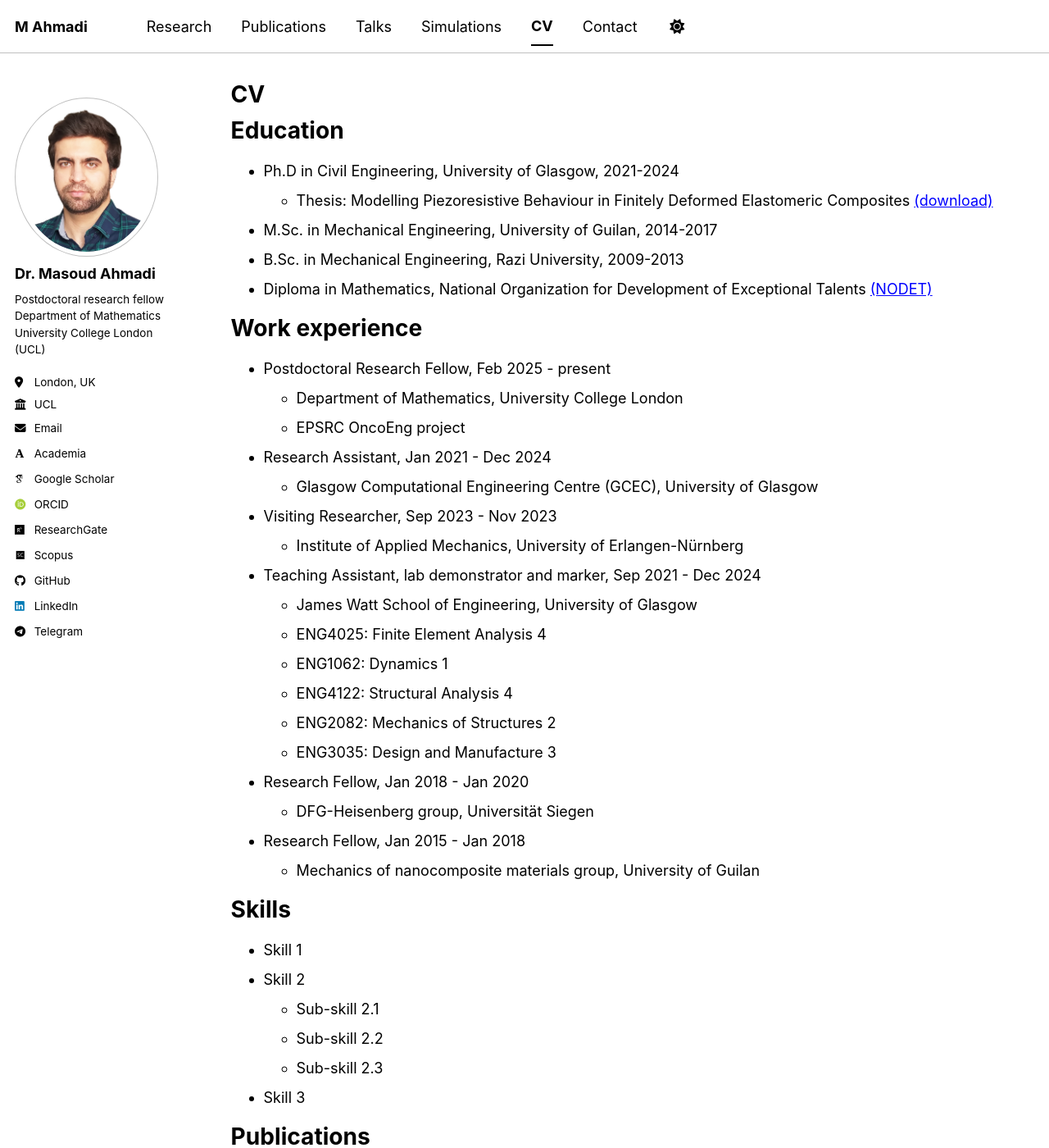
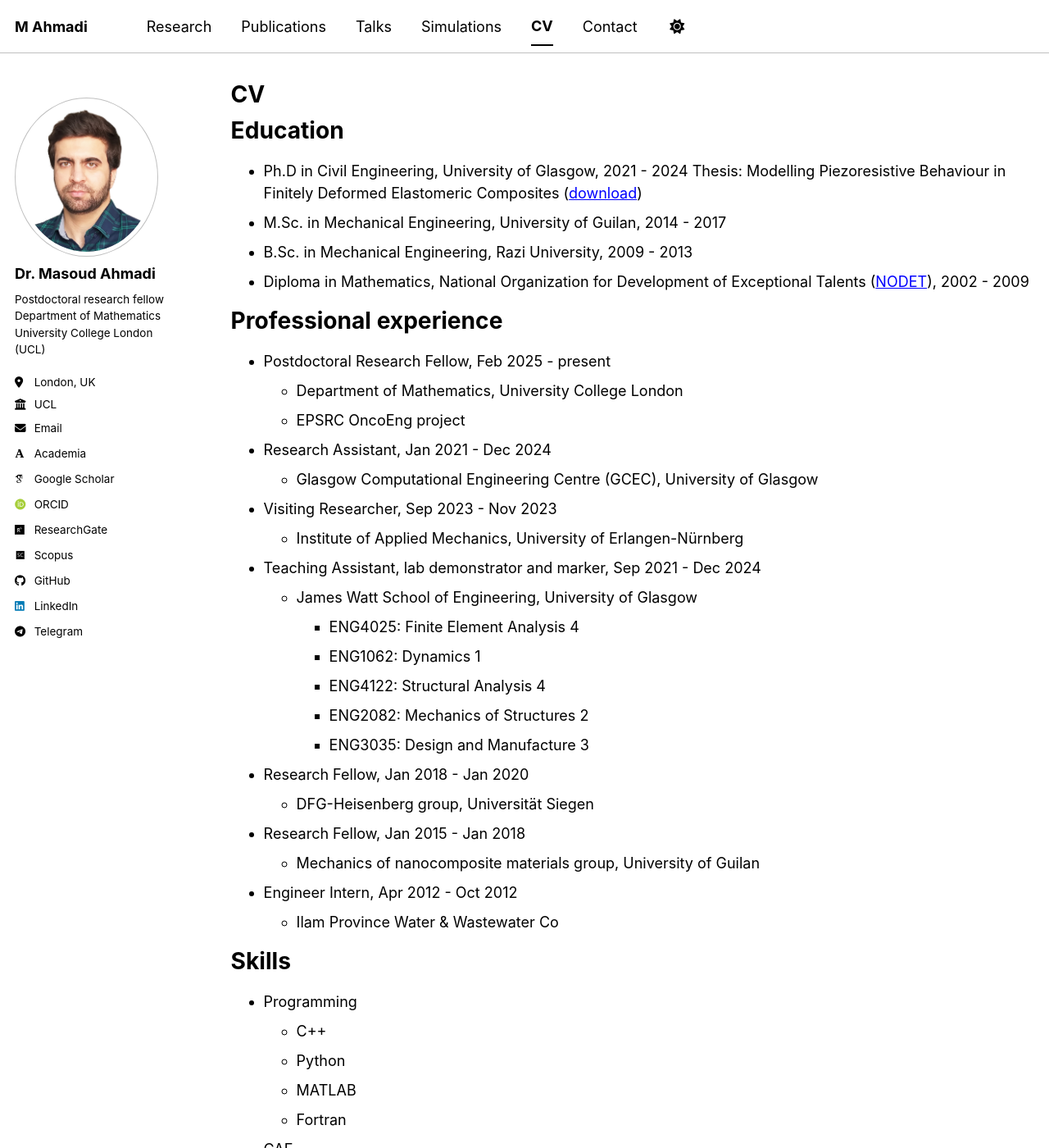
Before and after one commit to Masoud16ahm/Masoud16ahm.github.io, a Jekyll site: the page built from _pages/cv.md, in a window 1280 px wide and 1400 px high. Shown: the whole window at 82% size. Built offline with Jekyll 4.4.1, drawn with Linux system fonts in a browser that asks for light colours; some web fonts are replaced; a script bundle is joined from its source files by our own code; library files that are not in the unit come from our copies; some of the changed text lies outside the part shown.

Commit message:
Update CV with education and experience details

```diff
--- a/_pages/cv.md
+++ b/_pages/cv.md
@@ -11,13 +11,13 @@ redirect_from:
 
 Education
 ======
-* Ph.D in Civil Engineering, University of Glasgow, 2021-2024
-  * Thesis: Modelling Piezoresistive Behaviour in Finitely Deformed Elastomeric Composites [(download)](https://theses.gla.ac.uk/84772/)
-* M.Sc. in Mechanical Engineering, University of Guilan, 2014-2017
-* B.Sc. in Mechanical Engineering, Razi University, 2009-2013
-* Diploma in Mathematics, National Organization for Development of Exceptional Talents [(NODET)](https://en.wikipedia.org/wiki/National_Organization_for_Development_of_Exceptional_Talents)
+* Ph.D in Civil Engineering, University of Glasgow, 2021 - 2024
+  Thesis: Modelling Piezoresistive Behaviour in Finitely Deformed Elastomeric Composites ([download](https://theses.gla.ac.uk/84772/))
+* M.Sc. in Mechanical Engineering, University of Guilan, 2014 - 2017
+* B.Sc. in Mechanical Engineering, Razi University, 2009 - 2013
+* Diploma in Mathematics, National Organization for Development of Exceptional Talents ([NODET](https://en.wikipedia.org/wiki/National_Organization_for_Development_of_Exceptional_Talents)), 2002 - 2009
 
-Work experience
+Professional experience
 ======
 * Postdoctoral Research Fellow, Feb 2025 - present
   * Department of Mathematics, University College London
@@ -28,25 +28,30 @@ Work experience
   * Institute of Applied Mechanics, University of Erlangen-Nürnberg
 * Teaching Assistant, lab demonstrator and marker, Sep 2021 - Dec 2024
   * James Watt School of Engineering, University of Glasgow
-  * ENG4025: Finite Element Analysis 4
-  * ENG1062: Dynamics 1
-  * ENG4122: Structural Analysis 4
-  * ENG2082: Mechanics of Structures 2
-  * ENG3035: Design and Manufacture 3
+    * ENG4025: Finite Element Analysis 4
+    * ENG1062: Dynamics 1
+    * ENG4122: Structural Analysis 4
+    * ENG2082: Mechanics of Structures 2
+    * ENG3035: Design and Manufacture 3
 * Research Fellow, Jan 2018 - Jan 2020
   * DFG-Heisenberg group, Universität Siegen
 * Research Fellow, Jan 2015 - Jan 2018
   * Mechanics of nanocomposite materials group, University of Guilan
+* Engineer Intern, Apr 2012 - Oct 2012
+  * Ilam Province Water & Wastewater Co
 
 
 Skills
 ======
-* Skill 1
-* Skill 2
-  * Sub-skill 2.1
-  * Sub-skill 2.2
-  * Sub-skill 2.3
-* Skill 3
+* Programming
+  * C++
+  * Python
+  * MATLAB
+  * Fortran
+* CAE
+  * ABAQUS
+  * COMSOL Multiphysics
+  * ANSYS
 
 Publications
 ======
@@ -60,12 +65,13 @@ Talks
     {% include archive-single-talk-cv.html  %}
   {% endfor %}</ul>
 
-Teaching
+Honours and Awards
 ======
-  <ul>{% for post in site.teaching reversed %}
-    {% include archive-single-cv.html %}
-  {% endfor %}</ul>
+* text
 
-Service and leadership
+Hobbies and Interest
 ======
-* Currently signed in to 43 different slack teams
+* Sports
+  Football, Chess, Ping-Pong, Volleyball
+* Others
+  Literature, Cinema, Hiking
```
